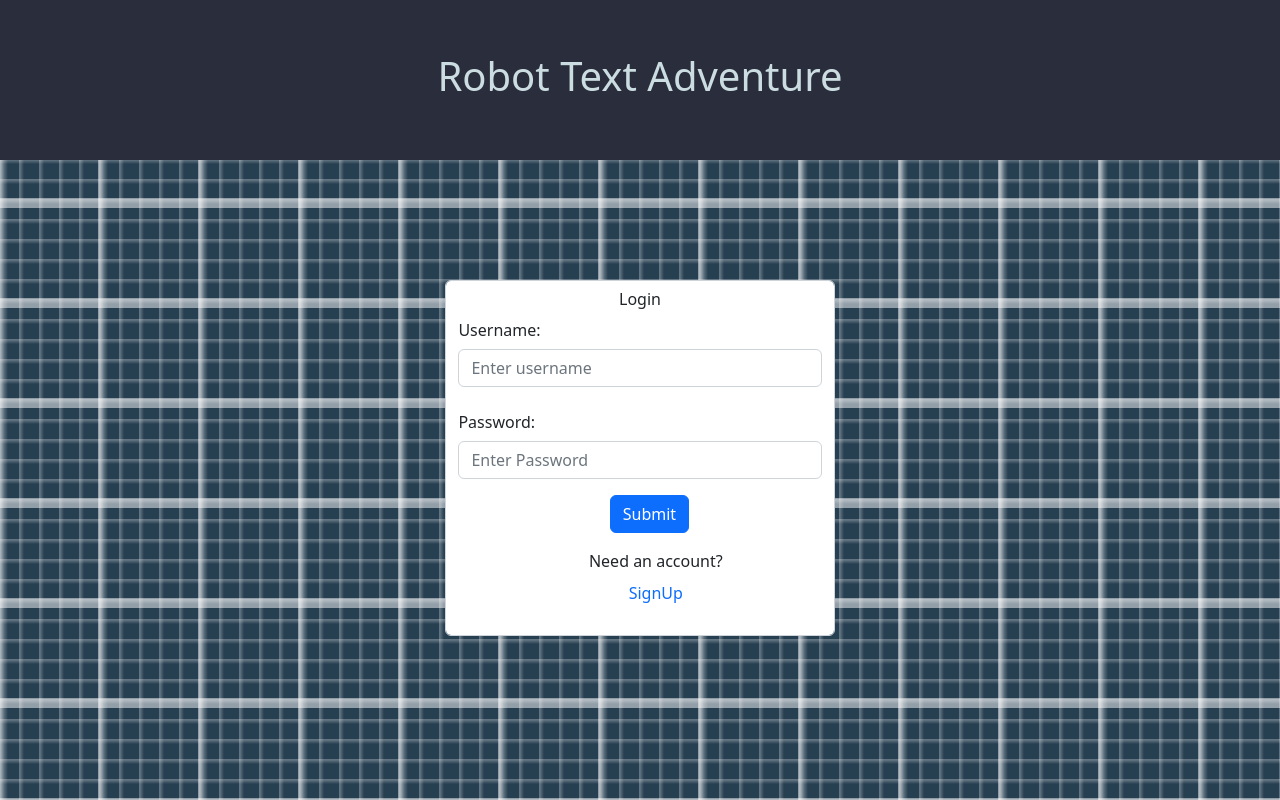
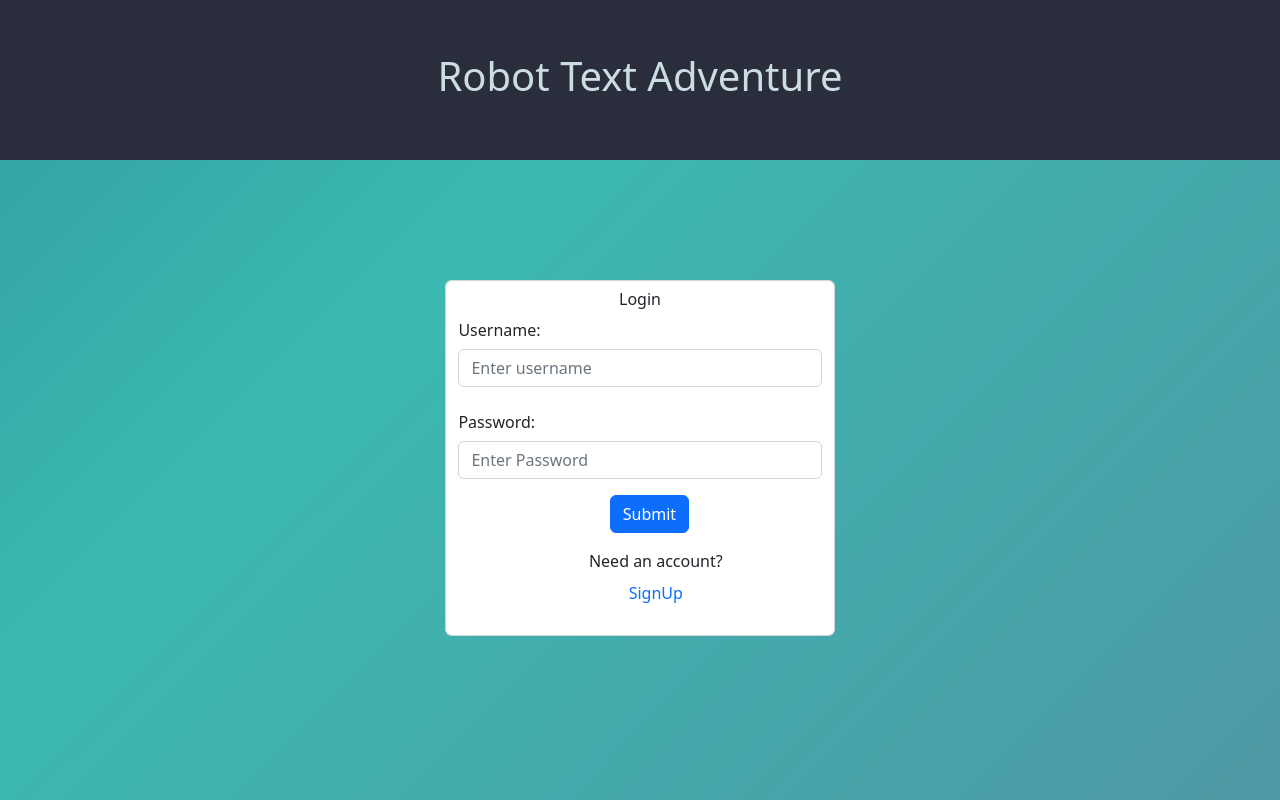
Before and after one commit to bigolboyyo/Capstone-Proj-Flatiron, a React (Create React App) app in the folder client/: page /auth in a window 1280 px wide. Built offline with nearby package versions, Linux system fonts and the light colour scheme.

Commit message:
TYPEWRITERRRRRR

```diff
--- a/client/src/App.css
+++ b/client/src/App.css
@@ -9,14 +9,19 @@
   /* width: 100%; */
   /* padding: 1%; */
   justify-content: flex-start;
-  background-color: rgb(38, 63, 81);
-  background-image: linear-gradient(
-      rgba(255, 255, 255, 0.5) 10px,
-      transparent 10px
-    ),
-    linear-gradient(90deg, rgba(255, 255, 255, 0.5) 2px, transparent 10px),
-    linear-gradient(rgba(255, 255, 255, 0.28) 1px, transparent 5px),
-    linear-gradient(90deg, rgba(255, 255, 255, 0.28) 1px, transparent 5px);
-  background-size: 100px 100px, 100px 100px, 20px 20px, 20px 20px;
-  background-position: -2px -2px, -2px -2px, -1px -1px, -1px -1px;
+  background: linear-gradient(-45deg, #617897, #3bb9b2, #144e6a, #39556c);
+  background-size: 400% 400%;
+  animation: gradient 15s ease infinite;
 }
+
+@keyframes gradient {
+  0% {
+    background-position: 0% 50%;
+  }
+  50% {
+    background-position: 100% 50%;
+  }
+  100% {
+    background-position: 0% 50%;
+  }
+}
--- a/client/src/App.js
+++ b/client/src/App.js
@@ -26,6 +26,12 @@ function App() {
   const dispatch = useDispatch();
   const [errors, setErrors] = useState([]);
   const [authSwitch, setAuthSwitch] = useState(true);
+
+  // const [cursorPosition, setCursorPosition] = useState({ top: 0, left: 0 });
+  // const onMouseMove = (e) => {
+  //   console.log(cursorPosition);
+  //   setCursorPosition({ top: e.screenY, left: e.screenX });
+  // };
 
   const navigate = useNavigate();
 
@@ -113,15 +119,7 @@ function App() {
   }, []);
 
   return (
-    <div
-      className="App"
-      // style={{
-      //   backgroundImage: `url(${space})`,
-      //   backgroundSize: `cover`,
-      //   backgroundRepeat: "no-repeat",
-      //   backgroundPosition: "center",
-      // }}
-    >
+    <div className="App">
       <Routes>
         <Route path="/" element={<Root />} />
         <Route
--- a/client/src/components/Dialogue/Dialogue.js
+++ b/client/src/components/Dialogue/Dialogue.js
@@ -1,36 +1,58 @@
-import React from "react";
+import React, { useEffect } from "react";
 import "../Dialogue/Dialogue.css";
 // import { useEffect, useCallback } from "react";
-// import Typewriter from "typewriter-effect";
+import Typewriter from "typewriter-effect";
+// import { useState } from "react";
+// import { useNavigate } from "react-router-dom";
 
 // import roboCampOne from "../../Images/robo_campfire_one.png";
 
 function Dialogue({ storyLine }) {
-  // IMAGE GOES BELOW, so needs IMG tag eventually
+  // const [localWriter, setLocalWriter] = useState({});
+  // const navigate = useNavigate();
 
-  // const typewriter = (
-  //   <Typewriter
-  //     options={{
-  //       delay: 2,
-  //     }}
-  //     onInit={(typewriter) => {
-  //       typewriter.typeString(storyLine.dialogue).start();
-  //     }}
-  //   />
-  // );
+  const allTypeWriters = JSON.parse(localStorage.getItem("stories")).map(
+    (story) => {
+      return (
+        <Typewriter
+          options={{
+            delay: 10,
+          }}
+          onInit={(typewriter) => {
+            typewriter.typeString(story.dialogue).start();
+          }}
+        />
+      );
+    }
+  );
+
+  const storyLineId = JSON.parse(
+    localStorage.getItem("user_data")
+  ).current_storyline;
+
+  const returnActive = () => {
+    const activeType = allTypeWriters.find(() => storyLineId);
+
+    return activeType;
+  };
+
+  // const resetTyper = () => {
+  //   const copy = { ...localWriter };
+  //   copy.props.init();
+  //   setLocalWriter(copy);
+  // };
+
+  // useEffect(() => {
+  //   returnActive();
+  // }, []);
 
   return (
     <div className="dialogue-container">
-      {/* <Typewriter
-        options={{
-          delay: 25,
-        }}
-        onInit={(typewriter) => {
-          typewriter.typeString(storyLine.dialogue).start();
-        }}
-      /> */}
-      <p className="dialogue">{storyLine.dialogue}</p>
+      {returnActive()}
+
+      {/* <p className="dialogue">{storyLine.dialogue}</p> */}
       <p className="dialogue-img">{storyLine.storyline_img}</p>
+      {/* <button onClick={resetTyper}>RESET TYPEWRITER</button> */}
     </div>
   );
 }
--- a/client/src/components/StoryLinePage/Storyline.js
+++ b/client/src/components/StoryLinePage/Storyline.js
@@ -16,7 +16,6 @@ import { useNavigate } from "react-router-dom";
 import { advanceStory } from "../../lib/advanceStory";
 import Inventory from "../Inventory/Inventory";
 import { scenario } from "../../lib/deathScenarios";
-import Typewriter from "typewriter-effect";
 
 function Storyline() {
   const dispatch = useDispatch();
```
